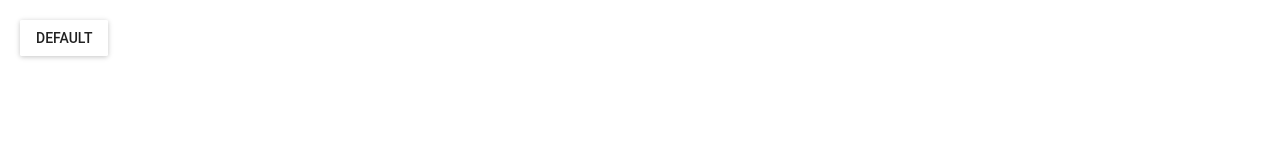
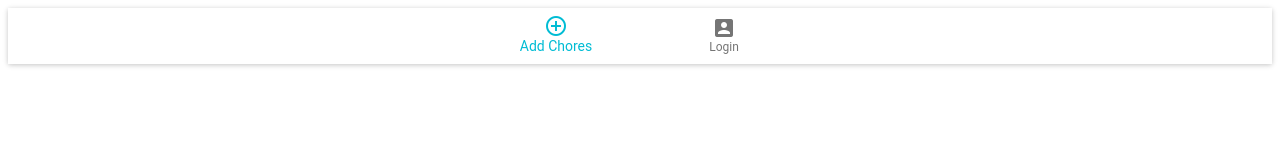
Before and after one commit to camilatigre/chores, a React app: page / in a window 1280 px wide. Built offline with nearby package versions, Linux system fonts and the light colour scheme; what react-tap-event-plugin would draw is missing.

Commit message:
add menu

```diff
--- a/app/components/home.js
+++ /dev/null
@@ -1,12 +0,0 @@
-import React from 'react';
-import RaisedButton from 'material-ui/RaisedButton';
-
-const style = {
-    margin: 12,
-};
-
-const Home = () => (
-  <RaisedButton label="Default" style={style} />
-);
-
-export default Home;
--- /dev/null
+++ b/app/components/menu.js
@@ -0,0 +1,42 @@
+import React, { Component } from 'react';
+import FontIcon from 'material-ui/FontIcon';
+import Paper from 'material-ui/Paper';
+import { BottomNavigation, BottomNavigationItem } from 'material-ui/BottomNavigation';
+
+const addChoresIcon = <FontIcon className="material-icons">add_circle_outline</FontIcon>;
+const loginIcon = <FontIcon className="material-icons">account_box</FontIcon>;
+
+class Menu extends Component {
+
+    constructor(props) {
+        super(props);
+        this.state = {
+            selectedIndex: 0,
+        };
+    }
+
+    select(index) { this.setState({ selectedIndex: index }); }
+
+    render() {
+        return (
+          <Paper zDepth={1}>
+            {
+              <BottomNavigation selectedIndex={this.state.selectedIndex}>
+                <BottomNavigationItem
+                  label="Add Chores"
+                  icon={addChoresIcon}
+                  onTouchTap={() => this.select(0)}
+                />
+                <BottomNavigationItem
+                  label="Login"
+                  icon={loginIcon}
+                  onTouchTap={() => this.select(1)}
+                />
+              </BottomNavigation>
+            }
+          </Paper>
+        );
+    }
+}
+
+export default Menu;
--- /dev/null
+++ b/app/home.js
@@ -0,0 +1,8 @@
+import React from 'react';
+import Menu from './components/menu';
+
+const Home = () => (
+  <Menu />
+);
+
+export default Home;
--- a/app/index.js
+++ b/app/index.js
@@ -2,7 +2,7 @@ import React from 'react';
 import ReactDOM from 'react-dom';
 import MuiThemeProvider from 'material-ui/styles/MuiThemeProvider';
 import injectTapEventPlugin from 'react-tap-event-plugin';
-import Home from './components/home';
+import Home from './home';
 
 
 injectTapEventPlugin();
--- a/public/index.html
+++ b/public/index.html
@@ -1,5 +1,9 @@
 <!DOCTYPE html>
 <html>
+    <head>
+        <link href="https://fonts.googleapis.com/icon?family=Material+Icons"
+      rel="stylesheet">
+    </head>
     <body>
         <div id="app"></div>
         <script src="bundle.js"></script>
--- a/webpack.config.js
+++ b/webpack.config.js
@@ -1,16 +1,15 @@
-var path = require('path');
+const path = require('path');
 
 module.exports = {
     entry: './app/index.js',
     output: {
         path: path.resolve(__dirname, 'public'),
-        filename: 'bundle.js'
+        filename: 'bundle.js',
     },
-
     devServer: {
-      contentBase: './public',
-      inline: true,
-      port: 9000
+        contentBase: './public',
+        inline: true,
+        port: 9000,
     },
     module: {
         loaders: [{
@@ -18,8 +17,8 @@ module.exports = {
             exclude: /node_modules/,
             loader: 'babel-loader',
             query: {
-                presets: ['es2015', 'react']
-            }
-        }]
-    }
-}
+                presets: ['es2015', 'react'],
+            },
+        }],
+    },
+};
```
Also changed, not shown: package.json (+5 -3 lines), .eslintrc.js.
